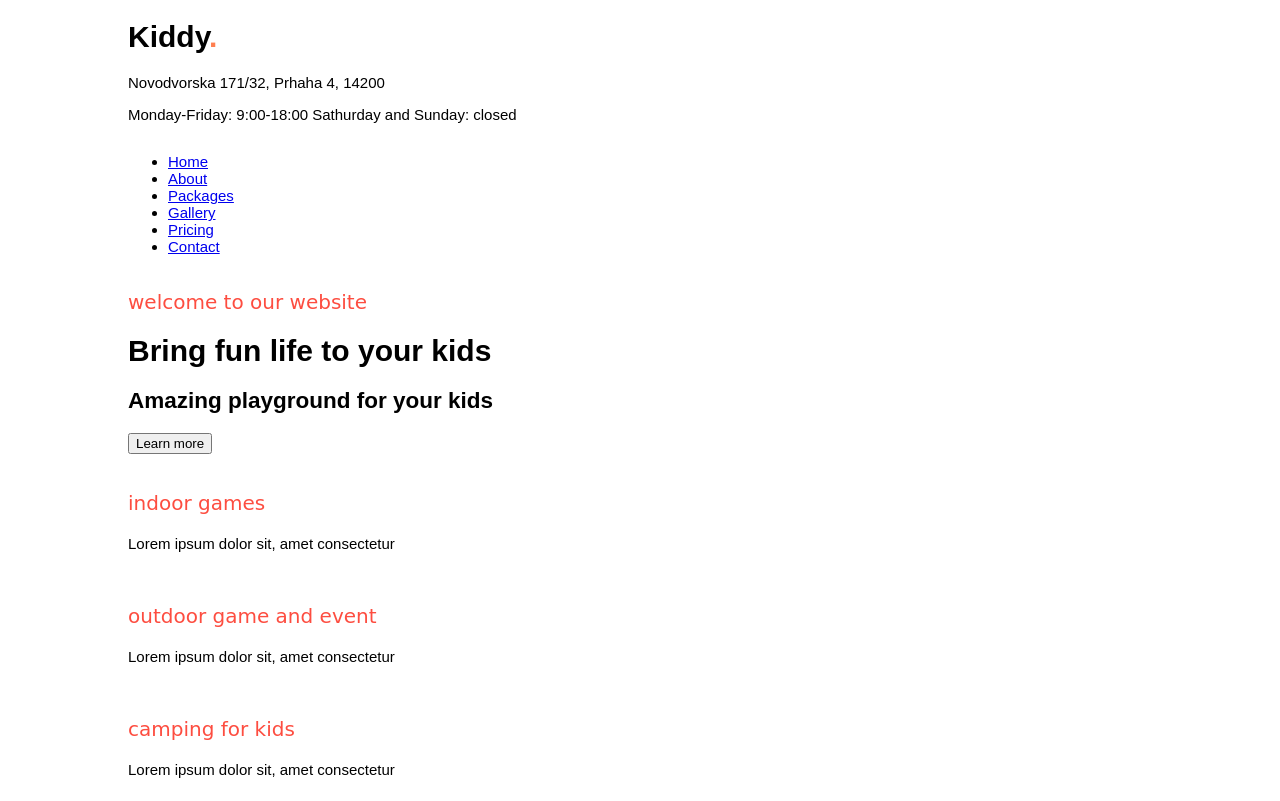
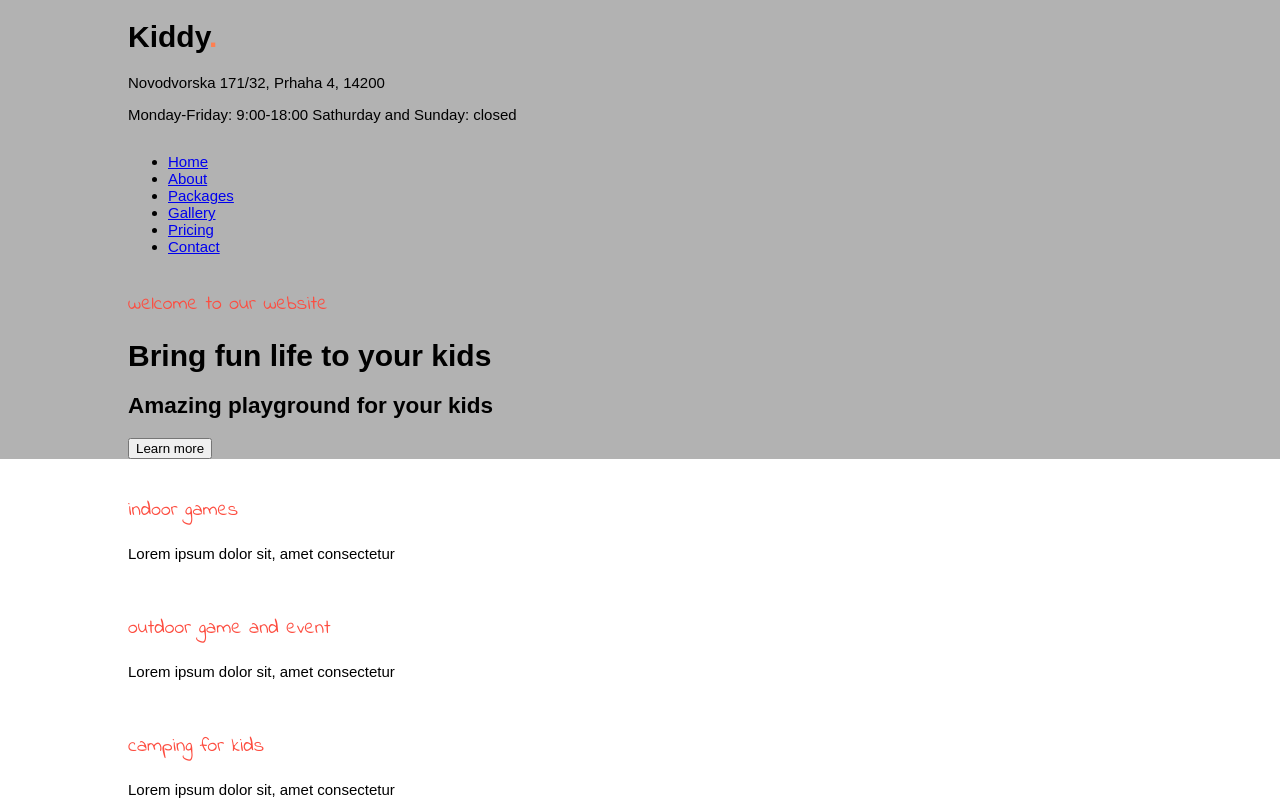
Before and after one commit to LenkaJandova/kiddy, a plain HTML site: page index.html in a window 1280 px wide. Shown: the top 801 px of the page. Drawn offline with Linux system fonts and the light colour scheme.

Commit message:
add style for showcase

```diff
--- a/css/style.css
+++ b/css/style.css
@@ -5,7 +5,7 @@ body{
     background-color:white;
 }
 h3{
-    font:20px Indie Flower, cursive;
+    font:20px 'Indie Flower', cursive;
     color: #FD4D40;
 }
 h1{
@@ -17,3 +17,6 @@ h1{
     margin:auto;
     overflow: hidden;
 }
+.showcase{
+    background-color: rgba(0, 0, 0, 0.3)
+}
--- a/index.html
+++ b/index.html
@@ -3,8 +3,10 @@
     <head>
         <title>kiddy</title>
         <link rel="stylesheet" type="text/css" href="css/style.css">
+        <link href="https://fonts.googleapis.com/css?family=Indie+Flower&display=swap" rel="stylesheet">
     </head>
     <body>
+        <div class="showcase">
             <div class="container">
                 <h1>Kiddy<span style = "color:coral">.</span></h1>
                 <p class="location">Novodvorska 171/32, Prhaha 4, 14200</p>
@@ -30,6 +32,7 @@
                 <h2>Amazing playground for your kids</h2>
                 <button>Learn more</button>
             </header>
+        </div>
         <section id="boxes">
             <div class="container">
                 <div class="box">
```
Lines whose indentation alone changed are shown as unchanged.
